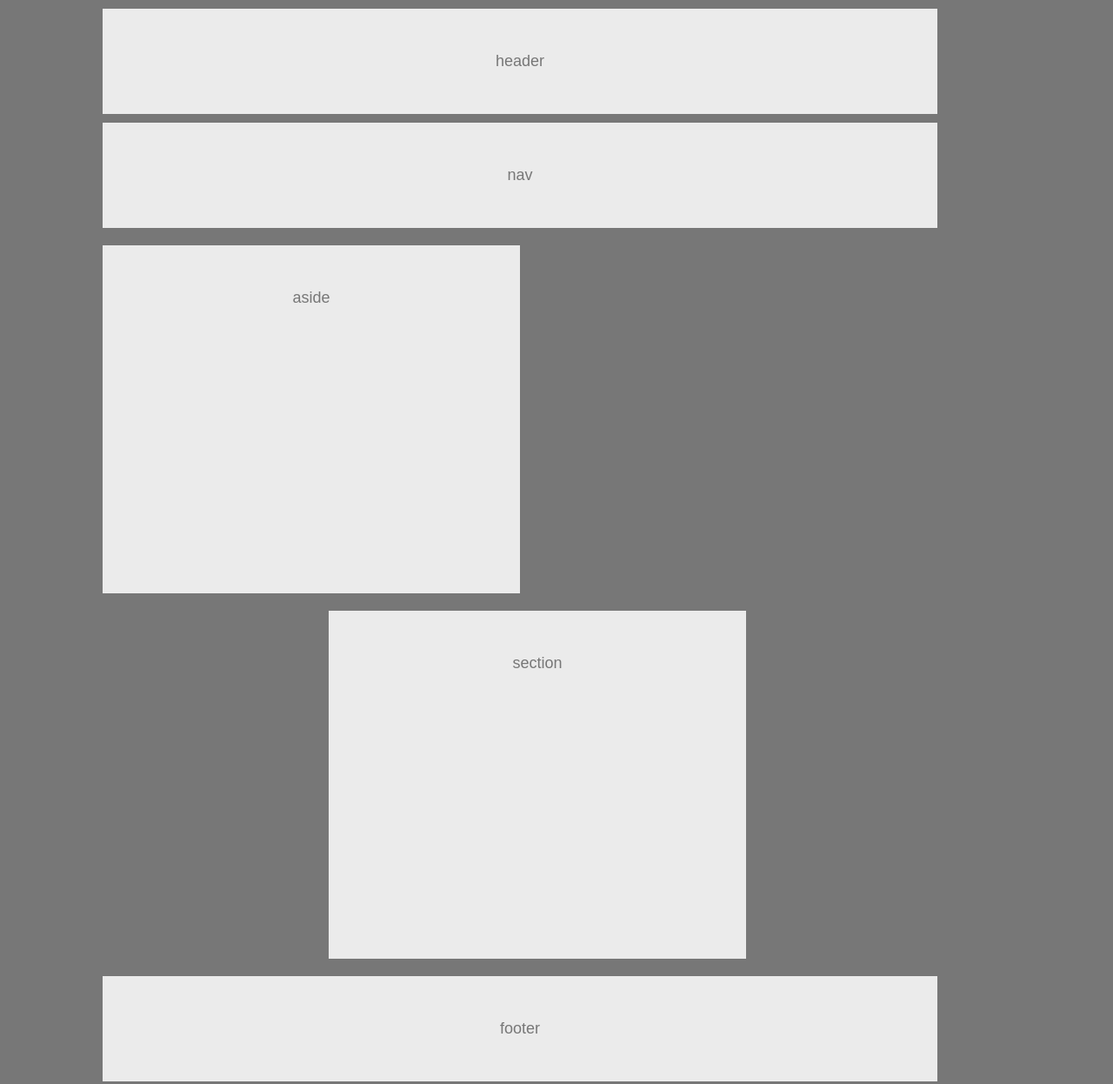
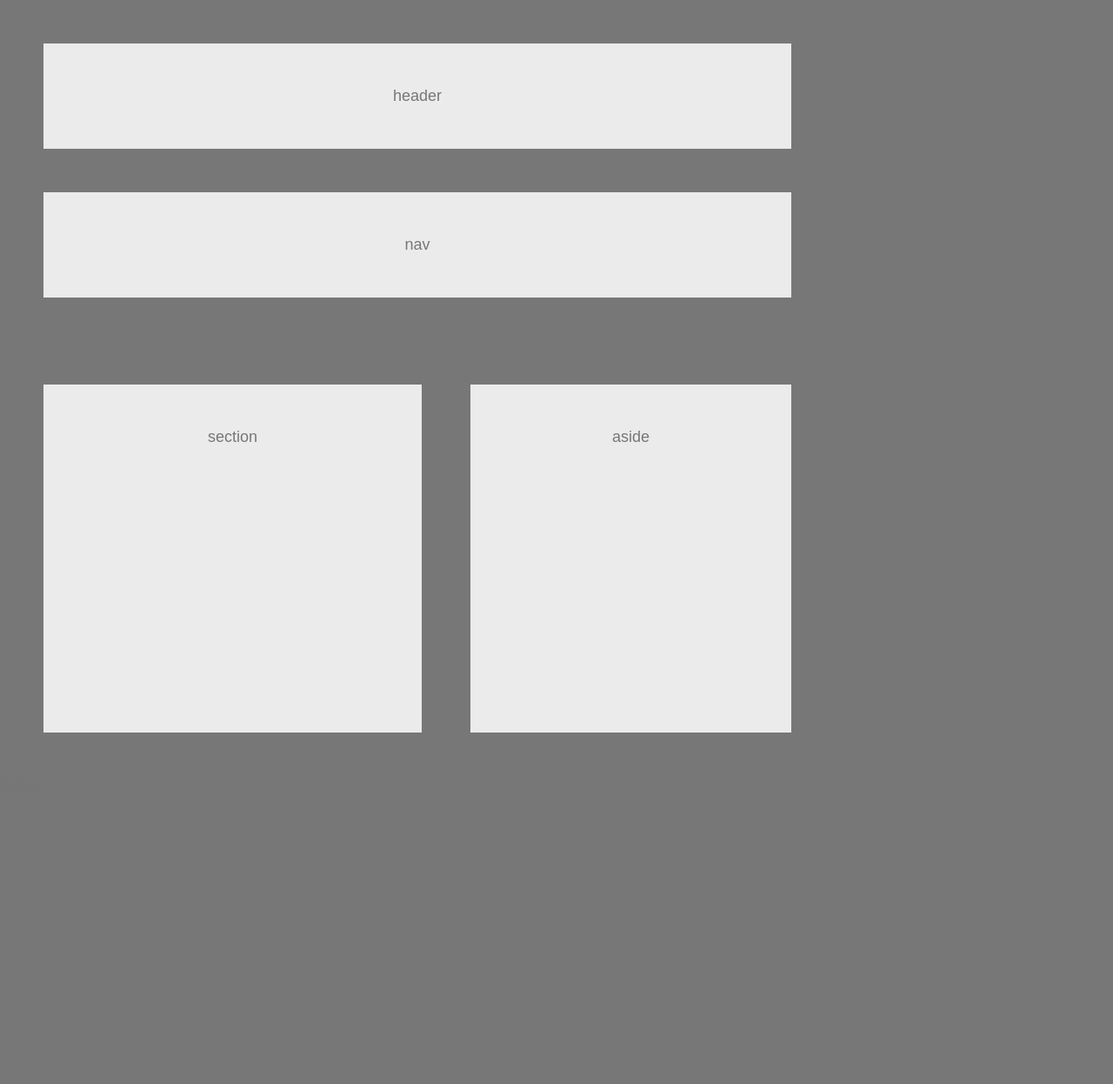
Before and after one commit to barrett4467/HW-Layout, a plain HTML site: page index.html in a window 1280 px wide. Shown: the whole page at 87% size. After the commit the page ends 913 px from the top, so only its background shows below. Drawn offline with Linux system fonts and the light colour scheme.

Commit message:
Changed all elements to div tags got layout to line up

```diff
--- a/float-style.css
+++ b/float-style.css
@@ -1,13 +1,14 @@
+/*this clears so that the footer will be down below*/
 .clearfix::after {
-  content: " ";
+  content: "";
+  clear: both;
   display: block;
-  clear: both;
 }
 
 aside {
+  float: right;
+}
+
+section {
   float: left;
 }
-
-main {
-  float: left;
-}
--- a/index.html
+++ b/index.html
@@ -10,16 +10,14 @@
         <!--Linking Float-->
         <link rel="stylesheet" href="float-style.css">
 </head>
-<body>
-    <div class="container">
-        <header> header</header>
-        <nav>nav</nav>
+<body class='body'>
+    <div class='container'>
+        <div class='header'>header</div>
+        <div class='nav'>nav</div>
+        <div class='section'>section</div>
+        <div class='aside'>aside</div>
+        <div class='footer, clearfix'>footer</div>
     </div>
-    <div class="clearfix">
-            <aside>aside</aside>
-            <section>section</section>
-    </div>
-        <footer> footer</footer>
 
 </body>
 
--- a/style.css
+++ b/style.css
@@ -1,40 +1,52 @@
-*, *::after, *::before {
+* {
+  margin: 0;
+  padding: 0;
   box-sizing: border-box;
 }
 
-.container {
-    margin: auto;
-    color: white;
+.clearfix::after {
+  content: " ";
+  display: block;
+  clear: both;
 }
 
-header, nav, section, aside, footer {
+.container {
+  width: 100%;
+  margin: 0 auto;
+}
+
+.header, .nav, .section, .aside, .footer{
   background: #ebebeb;
   color: #777;
   text-align: center;
-    margin: 10px 110px;
+  margin: 50px;
   padding: 50px;
-    width: 100%;
 }
 
-aside {
+.section {
   float: left;
-    width: 50%;
+  margin: 50px 5px 50px 50px;
+  width: 435px;
   height: 400px;
 }
 
-section {
+.aside {
   float: right;
-    width: 50%;
+  margin: 50px 50px 50px 5px;
+  width: 369px;
   height: 400px;
-
 }
 
-article {
+.footer{
+  float: none;
+}
+
+.article {
   color: #ebebeb;
   background: #777;
 }
 
-body {
+.body {
   font-family: Arial, Helvetica, sans-serif;
   color: #777;
   width: 960px;
@@ -42,10 +54,7 @@ body {
   font-size: 18px;
 }
 
-h1, p {
+.h1, p {
   color: #777;
   background: #ebebeb;
 }
-
-
-width: 960px;
```
Lines whose indentation alone changed are shown as unchanged.
